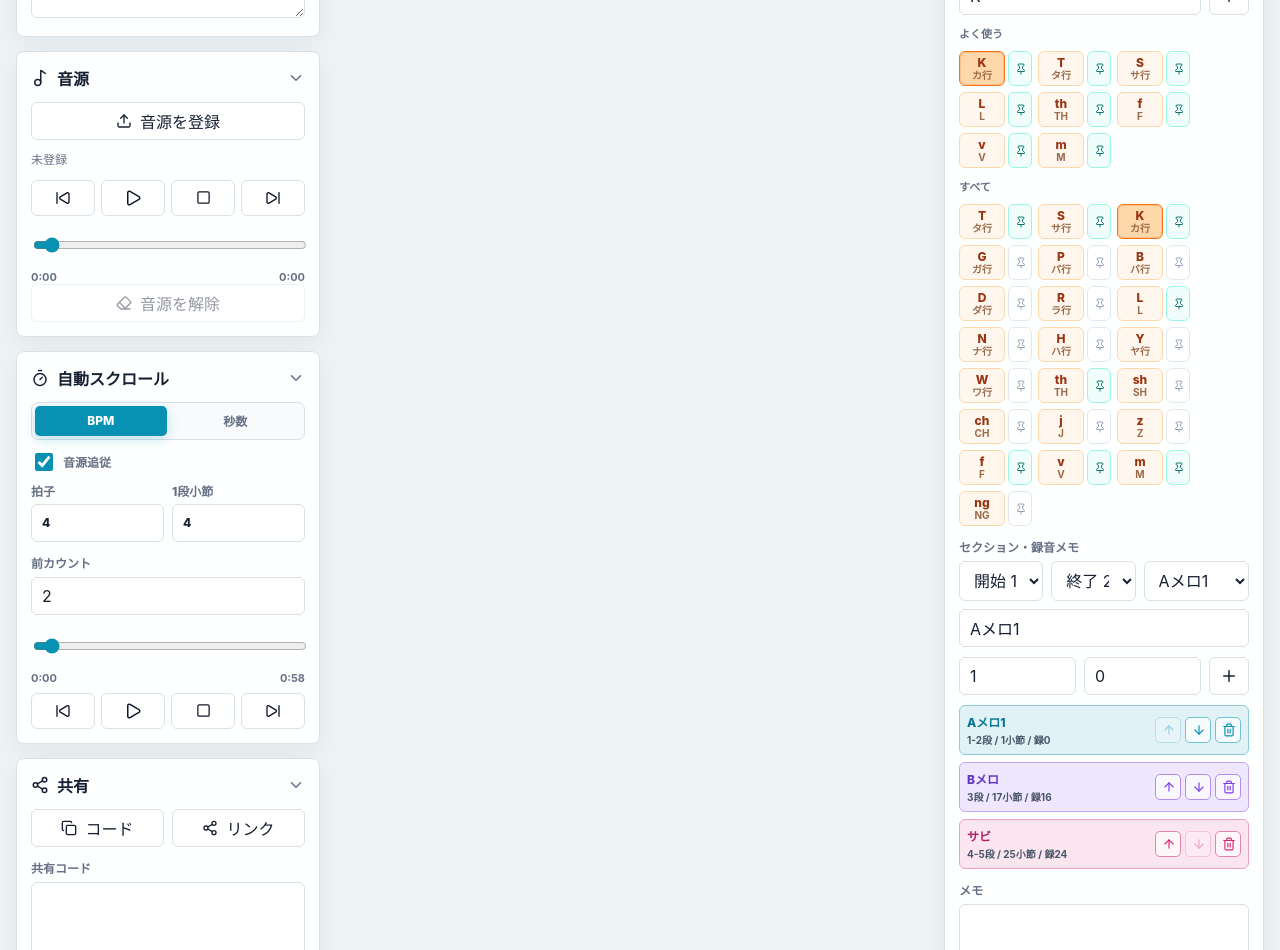
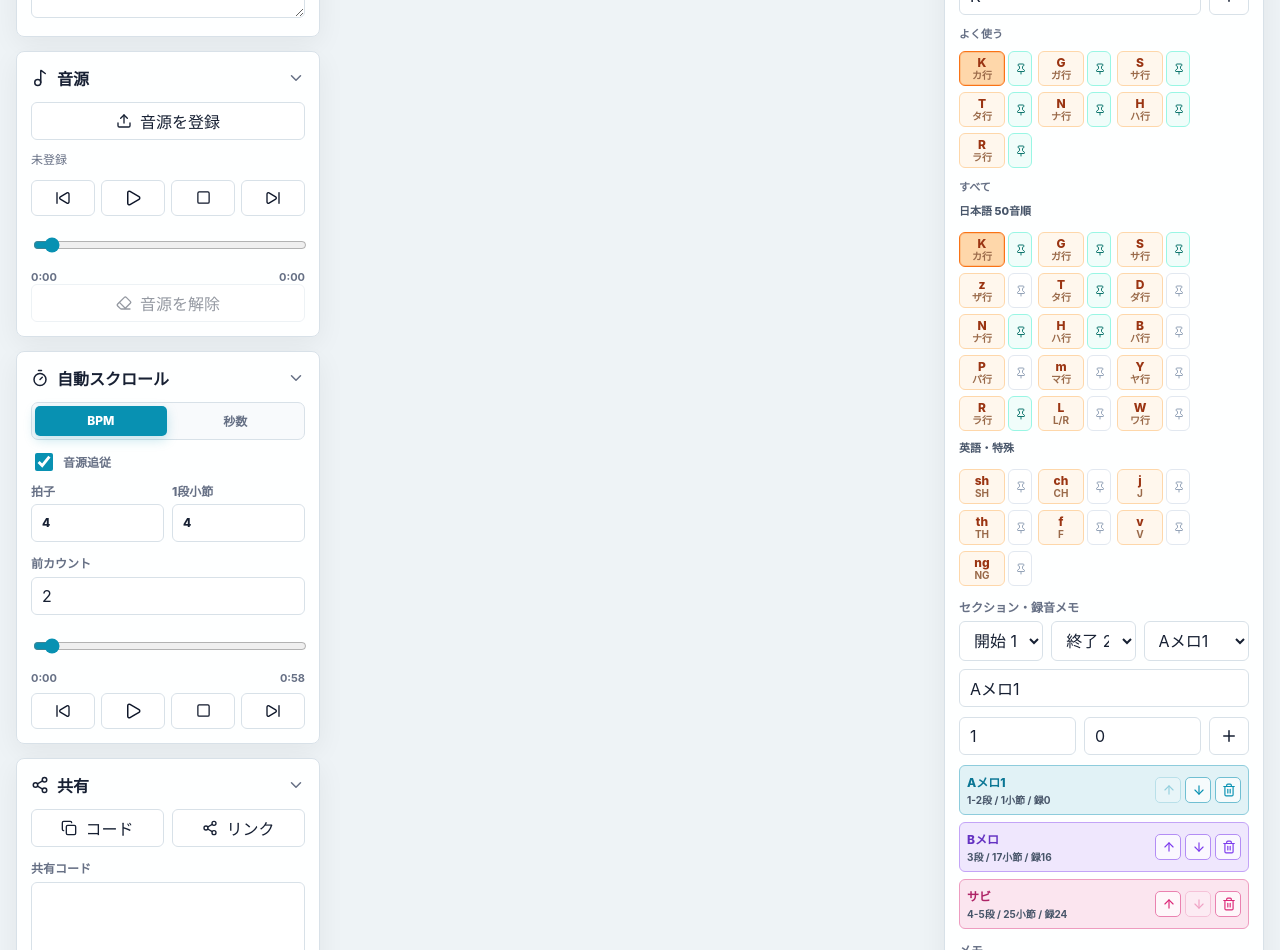
Before and after one commit to UmbrellaParade/Vocal-sheet-music, a Next.js app: page / in a window 1280 px wide. Shown: the part 1120-2070 px from the top of the page. Built offline with nearby package versions, Linux system fonts and the light colour scheme.

Commit message:
Add Pages deploy and staff layout mode

```diff
--- a/app/globals.css
+++ b/app/globals.css
@@ -642,6 +642,7 @@ kbd {
   display: flex;
   align-items: center;
   justify-content: space-between;
+  flex-wrap: wrap;
   gap: 10px;
   margin-bottom: 12px;
   padding: 8px;
@@ -658,6 +659,10 @@ kbd {
   border: 1px solid var(--line);
   border-radius: 7px;
   background: #f8fafc;
+}
+
+.layout-mode-control {
+  grid-template-columns: repeat(2, minmax(86px, 1fr));
 }
 
 .segmented-control button {
@@ -873,6 +878,52 @@ kbd {
   color: #64748b;
   font-size: 8.5px;
   font-weight: 800;
+}
+
+.staff-lines {
+  display: none;
+}
+
+.score-page.layout-staff .system {
+  border-color: #cbd5e1;
+  background: #fff;
+}
+
+.score-page.layout-staff .staff-lines {
+  position: absolute;
+  left: 86px;
+  right: 18px;
+  top: 35%;
+  height: 32%;
+  display: block;
+}
+
+.score-page.layout-staff .staff-lines span {
+  position: absolute;
+  left: 0;
+  right: 0;
+  top: calc(var(--line-index) * 25%);
+  height: 1px;
+  background: #334155;
+}
+
+.score-page.layout-staff .note-writing-lane {
+  top: 35%;
+  height: 32%;
+  border-top: 0;
+  border-bottom: 0;
+  background: transparent;
+}
+
+.score-page.layout-staff .note-writing-lane::before {
+  content: "5線";
+}
+
+.score-page.layout-staff .lyric-writing-lane {
+  bottom: 8%;
+  height: 14%;
+  border-bottom: 1px solid #cbd5e1;
+  background: transparent;
 }
 
 .lyric-writing-lane {
@@ -1217,6 +1268,16 @@ kbd {
   font-weight: 800;
 }
 
+.preset-label.subtle {
+  margin-top: 8px;
+  color: #475569;
+}
+
+.diction-group {
+  display: grid;
+  gap: 4px;
+}
+
 .diction-option {
   display: grid;
   grid-template-columns: minmax(46px, auto) 24px;
--- a/app/page.tsx
+++ b/app/page.tsx
@@ -102,6 +102,7 @@ type DraftData = {
   sections?: SectionEntry[];
   showChords?: boolean;
   lyricDisplayMode?: LyricDisplayMode;
+  sheetLayoutMode?: SheetLayoutMode;
   pinnedDictionMarks?: string[];
   autoScrollSettings?: AutoScrollSettings;
   sunoText?: string;
@@ -120,6 +121,8 @@ type SectionEntry = {
 };
 
 type LyricDisplayMode = "original" | "reading" | "vowel";
+
+type SheetLayoutMode = "lyricCard" | "staff";
 
 type AutoScrollMode = "seconds" | "bpm";
 
@@ -311,7 +314,8 @@ const SYSTEMS = [
 ];
 
 const SCORE_SCROLL_START = SYSTEMS[0].top;
-const SCORE_SCROLL_END = SYSTEMS[SYSTEMS.length - 1].top + SYSTEMS[SYSTEMS.length - 1].height;
+const SCORE_SCROLL_END =
+  SYSTEMS[SYSTEMS.length - 1].top + SYSTEMS[SYSTEMS.length - 1].height;
 
 const COLOR_SWATCHES = [
   "#0ea5e9",
@@ -406,35 +410,62 @@ const ART_SYMBOL_TOOL_IDS: ToolId[] = [
   "decrescendo"
 ];
 
-const DEFAULT_PINNED_DICTION_MARKS = ["K", "T", "S", "L", "th", "f", "v", "m"];
+const DEFAULT_PINNED_DICTION_MARKS = ["K", "G", "S", "T", "N", "H", "M", "R"];
 
 const AUDIO_DB_NAME = "vocal-sheet-music-audio";
 const AUDIO_STORE_NAME = "audio";
 const AUDIO_RECORD_ID = "current-song";
 
 const DICTION_MARKS = [
-  { value: "T", note: "タ行" },
-  { value: "S", note: "サ行" },
   { value: "K", note: "カ行" },
   { value: "G", note: "ガ行" },
-  { value: "P", note: "パ行" },
-  { value: "B", note: "バ行" },
+  { value: "S", note: "サ行" },
+  { value: "z", note: "ザ行" },
+  { value: "T", note: "タ行" },
   { value: "D", note: "ダ行" },
-  { value: "R", note: "ラ行" },
-  { value: "L", note: "L" },
   { value: "N", note: "ナ行" },
   { value: "H", note: "ハ行" },
+  { value: "B", note: "バ行" },
+  { value: "P", note: "パ行" },
+  { value: "m", note: "マ行" },
   { value: "Y", note: "ヤ行" },
+  { value: "R", note: "ラ行" },
+  { value: "L", note: "L/R" },
   { value: "W", note: "ワ行" },
-  { value: "th", note: "TH" },
   { value: "sh", note: "SH" },
   { value: "ch", note: "CH" },
   { value: "j", note: "J" },
-  { value: "z", note: "Z" },
+  { value: "th", note: "TH" },
   { value: "f", note: "F" },
   { value: "v", note: "V" },
-  { value: "m", note: "M" },
   { value: "ng", note: "NG" }
+];
+
+const DICTION_GROUPS = [
+  {
+    label: "日本語 50音順",
+    values: [
+      "K",
+      "G",
+      "S",
+      "z",
+      "T",
+      "D",
+      "N",
+      "H",
+      "B",
+      "P",
+      "m",
+      "Y",
+      "R",
+      "L",
+      "W"
+    ]
+  },
+  {
+    label: "英語・特殊",
+    values: ["sh", "ch", "j", "th", "f", "v", "ng"]
+  }
 ];
 
 const TOOL_BY_ID = SHEET_TOOLS.reduce(
@@ -749,6 +780,8 @@ export default function Home() {
   const [showChords, setShowChords] = useState(true);
   const [lyricDisplayMode, setLyricDisplayMode] =
     useState<LyricDisplayMode>("original");
+  const [sheetLayoutMode, setSheetLayoutMode] =
+    useState<SheetLayoutMode>("lyricCard");
   const [sections, setSections] = useState<SectionEntry[]>(DEFAULT_SECTIONS);
   const [sectionStartRow, setSectionStartRow] = useState(0);
   const [sectionEndRow, setSectionEndRow] = useState(1);
@@ -871,6 +904,7 @@ export default function Home() {
       sections,
       showChords,
       lyricDisplayMode,
+      sheetLayoutMode,
       pinnedDictionMarks,
       autoScrollSettings,
       sunoText
@@ -883,6 +917,7 @@ export default function Home() {
       pinnedDictionMarks,
       readingLyrics,
       sections,
+      sheetLayoutMode,
       showChords,
       sunoText,
       sourceLyrics,
@@ -1014,6 +1049,7 @@ export default function Home() {
     setSections(normalizeSections(nextDraft.sections));
     setShowChords(nextDraft.showChords ?? true);
     setLyricDisplayMode(nextDraft.lyricDisplayMode ?? "original");
+    setSheetLayoutMode(nextDraft.sheetLayoutMode ?? "lyricCard");
     setPinnedDictionMarks(
       Array.isArray(nextDraft.pinnedDictionMarks)
         ? nextDraft.pinnedDictionMarks
@@ -1181,6 +1217,7 @@ export default function Home() {
       sections: DEFAULT_SECTIONS,
       showChords: true,
       lyricDisplayMode: "original",
+      sheetLayoutMode: "lyricCard",
       pinnedDictionMarks: DEFAULT_PINNED_DICTION_MARKS,
       autoScrollSettings: DEFAULT_AUTO_SCROLL_SETTINGS,
       sunoText: ""
@@ -2285,6 +2322,21 @@ export default function Home() {
           </div>
 
           <div className="sheet-view-controls" aria-label="譜面表示">
+            <div className="segmented-control layout-mode-control">
+              {[
+                ["lyricCard", "歌詞カード"],
+                ["staff", "5線譜"]
+              ].map(([mode, label]) => (
+                <button
+                  key={mode}
+                  type="button"
+                  className={sheetLayoutMode === mode ? "active" : ""}
+                  onClick={() => setSheetLayoutMode(mode as SheetLayoutMode)}
+                >
+                  {label}
+                </button>
+              ))}
+            </div>
             <div className="segmented-control">
               {[
                 ["original", "原文"],
@@ -2314,7 +2366,9 @@ export default function Home() {
           <div ref={scoreStageRef} className="score-stage">
             <div
               ref={sheetRef}
-              className={`score-page ${showChords ? "" : "hide-chords"}`}
+              className={`score-page layout-${sheetLayoutMode} ${
+                showChords ? "" : "hide-chords"
+              }`}
               onPointerDown={handleSheetPointerDown}
               onDragOver={(event) => event.preventDefault()}
               onDrop={handleDrop}
@@ -2382,6 +2436,14 @@ export default function Home() {
                           {measureLabel && <small>{measureLabel}</small>}
                         </span>
                         <span>コード</span>
+                      </div>
+                      <div className="staff-lines" aria-hidden="true">
+                        {[0, 1, 2, 3, 4].map((lineIndex) => (
+                          <span
+                            key={lineIndex}
+                            style={{ "--line-index": lineIndex } as CSSProperties}
+                          />
+                        ))}
                       </div>
                       <div className="note-writing-lane" aria-hidden="true" />
                       <div className="lyric-writing-lane" aria-hidden="true" />
@@ -2626,8 +2688,18 @@ export default function Home() {
                   ))}
                 </div>
                 <p className="preset-label">すべて</p>
-                <div className="diction-presets" aria-label="滑舌・発音候補">
-                  {DICTION_MARKS.map((mark) => {
+                {DICTION_GROUPS.map((group) => (
+                  <div className="diction-group" key={group.label}>
+                    <p className="preset-label subtle">{group.label}</p>
+                    <div className="diction-presets" aria-label={group.label}>
+                      {group.values.map((value) => {
+                        const mark = DICTION_MARKS.find(
+                          (candidate) => candidate.value === value
+                        );
+                        if (!mark) {
+                          return null;
+                        }
+
                         const isPinned = pinnedDictionMarks.includes(mark.value);
 
                         return (
@@ -2659,6 +2731,8 @@ export default function Home() {
                         );
                       })}
                     </div>
+                  </div>
+                ))}
 
                 <label className="field-label" htmlFor="sectionName">
                   セクション・録音メモ
--- a/next.config.ts
+++ b/next.config.ts
@@ -1,6 +1,20 @@
 import type { NextConfig } from "next";
 
+const isGitHubPages = process.env.GITHUB_PAGES === "true";
+const repositoryBasePath = "/Vocal-sheet-music";
+
 const nextConfig: NextConfig = {
+  ...(isGitHubPages
+    ? {
+        output: "export" as const,
+        basePath: repositoryBasePath,
+        assetPrefix: repositoryBasePath,
+        trailingSlash: true,
+        images: {
+          unoptimized: true
+        }
+      }
+    : {}),
   serverExternalPackages: [
     "kuroshiro",
     "kuroshiro-analyzer-kuromoji",
--- a/package.json
+++ b/package.json
@@ -5,6 +5,7 @@
   "scripts": {
     "dev": "next dev",
     "build": "next build",
+    "build:pages": "next build",
     "start": "next start",
     "typecheck": "tsc --noEmit"
   },
```
Lines whose indentation alone changed are shown as unchanged.
